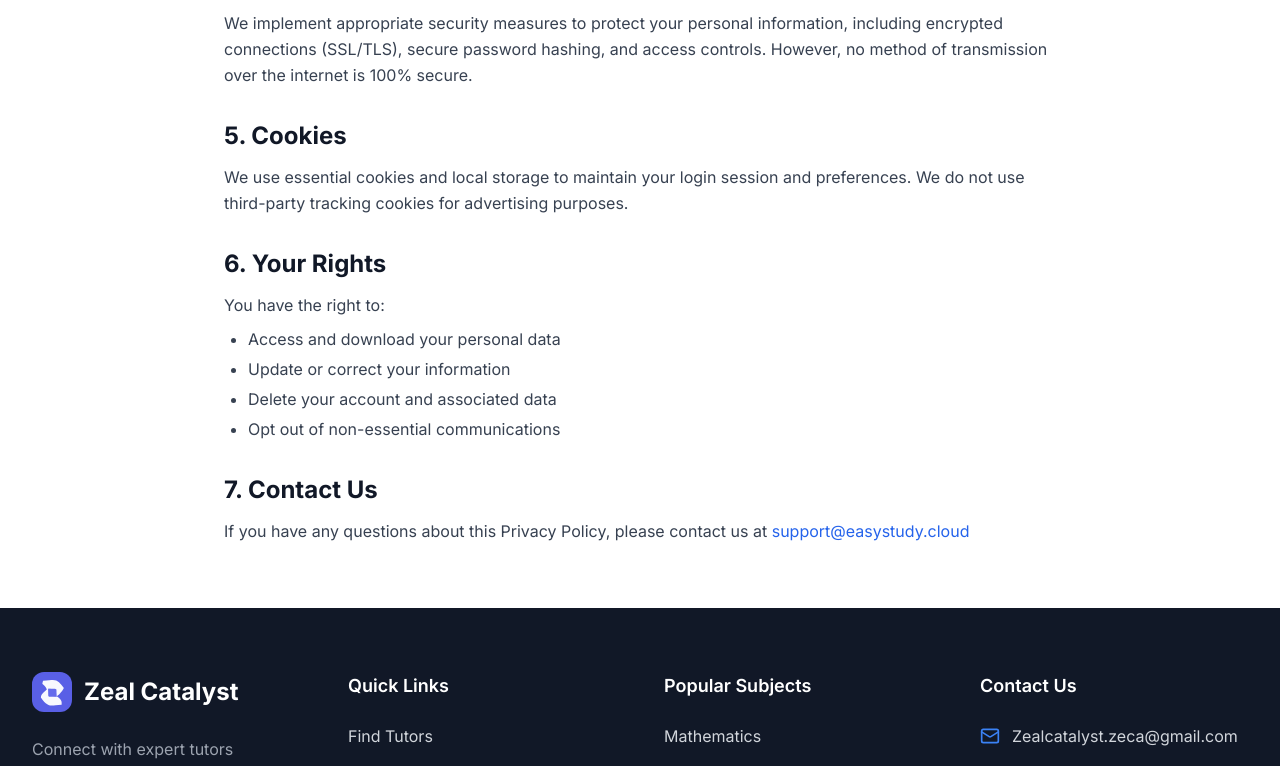
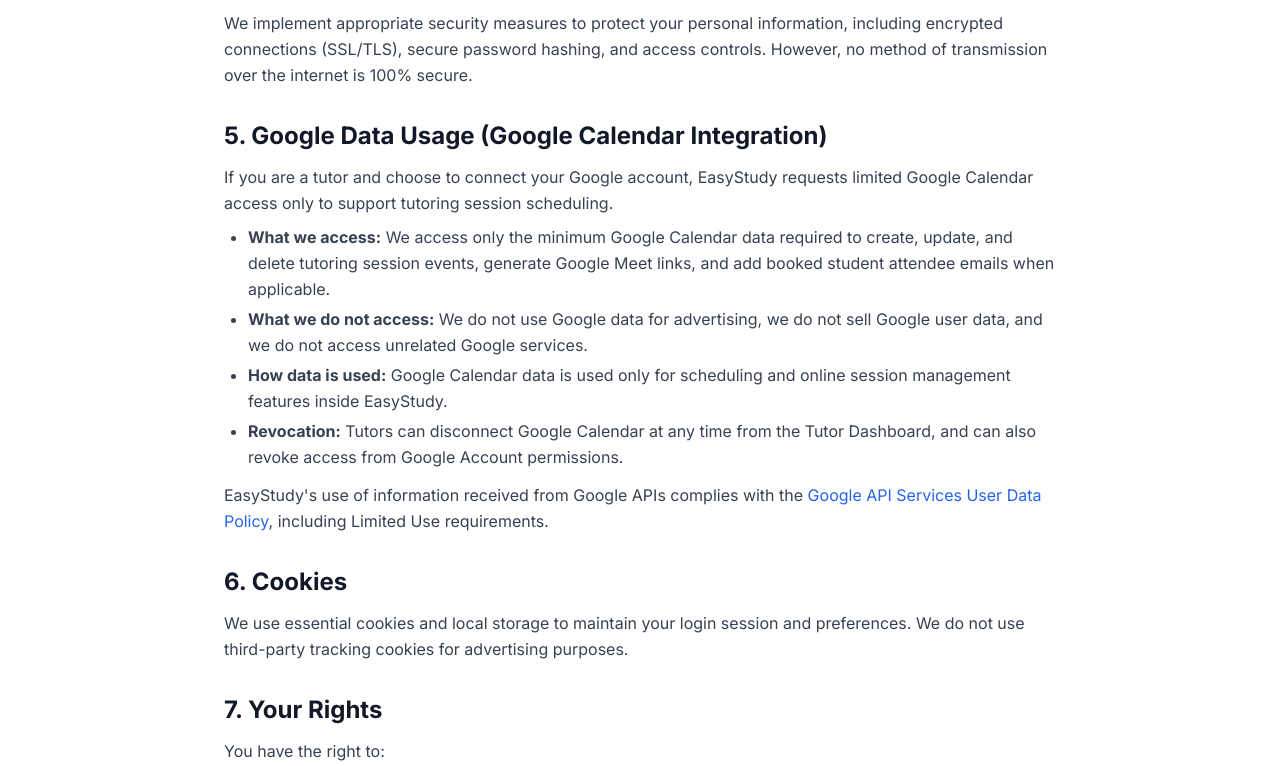
Before and after one commit to stworld321-pixel/easy-study, a React (Vite) app in the folder frontend/: page /privacy in a window 1280 px wide. Shown: the part 1220-1986 px from the top of the page. Built offline with nearby package versions, Linux system fonts and the light colour scheme; no server answers.

Commit message:
privacy update

```diff
--- a/frontend/src/pages/Privacy.tsx
+++ b/frontend/src/pages/Privacy.tsx
@@ -69,12 +69,34 @@
             </div>
 
             <div>
-              <h2 className="text-2xl font-bold text-gray-900 mb-3">5. Cookies</h2>
+              <h2 className="text-2xl font-bold text-gray-900 mb-3">5. Google Data Usage (Google Calendar Integration)</h2>
+              <p>If you are a tutor and choose to connect your Google account, EasyStudy requests limited Google Calendar access only to support tutoring session scheduling.</p>
+              <ul className="list-disc pl-6 mt-2 space-y-1">
+                <li><strong>What we access:</strong> We access only the minimum Google Calendar data required to create, update, and delete tutoring session events, generate Google Meet links, and add booked student attendee emails when applicable.</li>
+                <li><strong>What we do not access:</strong> We do not use Google data for advertising, we do not sell Google user data, and we do not access unrelated Google services.</li>
+                <li><strong>How data is used:</strong> Google Calendar data is used only for scheduling and online session management features inside EasyStudy.</li>
+                <li><strong>Revocation:</strong> Tutors can disconnect Google Calendar at any time from the Tutor Dashboard, and can also revoke access from Google Account permissions.</li>
+              </ul>
+              <p className="mt-3">
+                EasyStudy&apos;s use of information received from Google APIs complies with the{" "}
+                <a
+                  href="https://developers.google.com/terms/api-services-user-data-policy"
+                  target="_blank"
+                  rel="noopener noreferrer"
+                  className="text-primary-600 hover:underline"
+                >
+                  Google API Services User Data Policy
+                </a>, including Limited Use requirements.
+              </p>
+            </div>
+
+            <div>
+              <h2 className="text-2xl font-bold text-gray-900 mb-3">6. Cookies</h2>
               <p>We use essential cookies and local storage to maintain your login session and preferences. We do not use third-party tracking cookies for advertising purposes.</p>
             </div>
 
             <div>
-              <h2 className="text-2xl font-bold text-gray-900 mb-3">6. Your Rights</h2>
+              <h2 className="text-2xl font-bold text-gray-900 mb-3">7. Your Rights</h2>
               <p>You have the right to:</p>
               <ul className="list-disc pl-6 mt-2 space-y-1">
                 <li>Access and download your personal data</li>
@@ -85,7 +107,7 @@
             </div>
 
             <div>
-              <h2 className="text-2xl font-bold text-gray-900 mb-3">7. Contact Us</h2>
+              <h2 className="text-2xl font-bold text-gray-900 mb-3">8. Contact Us</h2>
               <p>If you have any questions about this Privacy Policy, please contact us at <a href="mailto:support@easystudy.cloud" className="text-primary-600 hover:underline">support@easystudy.cloud</a></p>
             </div>
           </motion.div>
```
